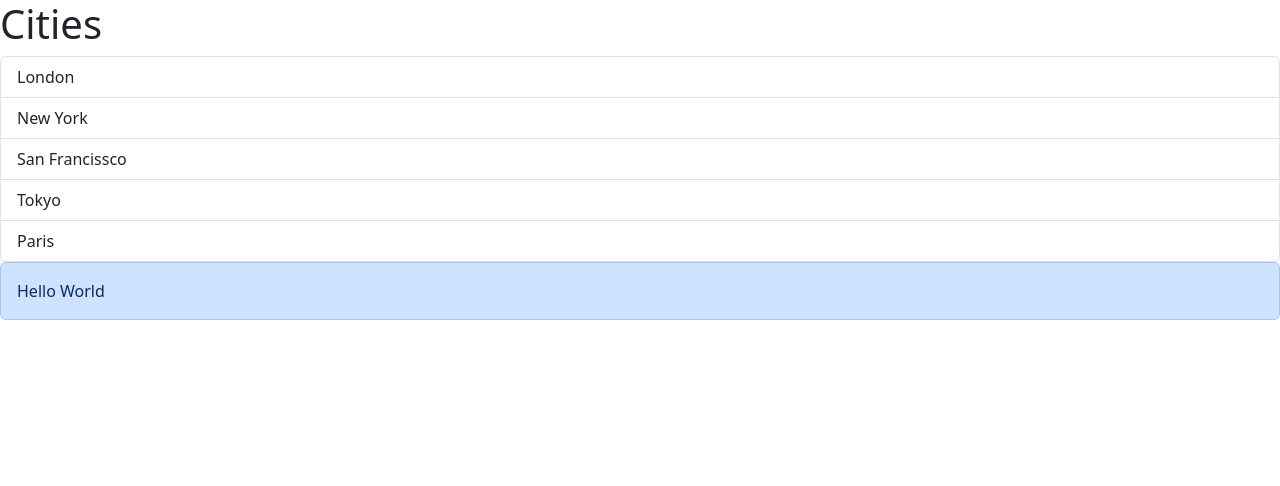
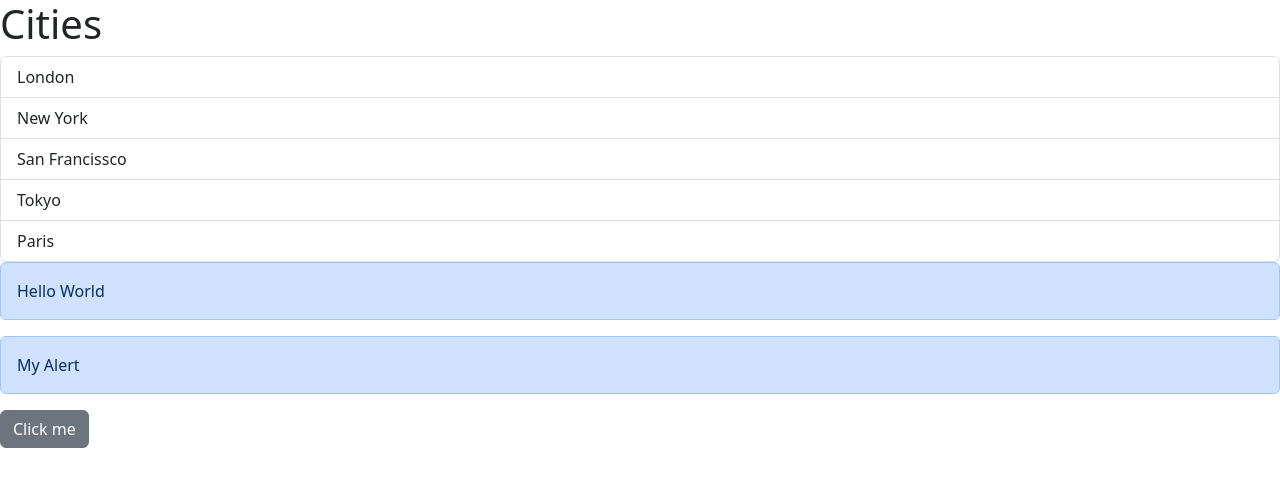
Before and after one commit to jomesh18/react-app, a React (Vite) app: page / in a window 1280 px wide. Shown: the top 486 px of the page. Built offline with nearby package versions, Linux system fonts and the light colour scheme.

Commit message:
completed exercise 1

```diff
--- a/src/App.tsx
+++ b/src/App.tsx
@@ -1,9 +1,13 @@
 import ListGroup from "./components/ListGroup";
 import Alert from "./components/Alert";
+import Button from "./components/Button";
+import { useState } from "react";
 
 function App() {
   let items = ["London", "New York", "San Francissco", "Tokyo", "Paris"];
   const handleSelectItem = (item: string) => console.log(item);
+
+  const [state, setState] = useState(false);
   return (
     <div>
       <ListGroup
@@ -11,9 +15,13 @@ function App() {
         heading="Cities"
         onSelectItem={handleSelectItem}
       />
-      <Alert>
+      <Alert hidden={state === true? false: true}>
         Hello <span>World</span>
       </Alert>
+      <Alert>My Alert</Alert>
+      <Button color="secondary" onClick={() => console.log("Clicked")}>
+        Click me
+      </Button>
     </div>
   );
 }
--- a/src/components/Alert.tsx
+++ b/src/components/Alert.tsx
@@ -2,9 +2,12 @@ import { ReactNode } from "react";
 
 interface Props {
   children: ReactNode;
+  name?:
+    | "alert alert-warning alert-dismissible fade show"
+    | "alert alert-primary";
 }
-const Alert = ({ children }: Props) => {
-  return <div className="alert alert-primary">{children}</div>;
+const Alert = ({ children, name = "alert alert-primary" }: Props) => {
+  return <div className={name}>{children}</div>;
 };
 
 export default Alert;
--- /dev/null
+++ b/src/components/Button.tsx
@@ -0,0 +1,17 @@
+interface Props {
+  color?: "primary" | "secondary" | "danger";
+  children: string;
+  onClick: () => void;
+}
+
+function Button({ color = "primary", onClick, children }: Props) {
+  return (
+    <>
+      <button type="button" className={"btn btn-" + color} onClick={onClick}>
+        {children}
+      </button>
+    </>
+  );
+}
+
+export default Button;
```
